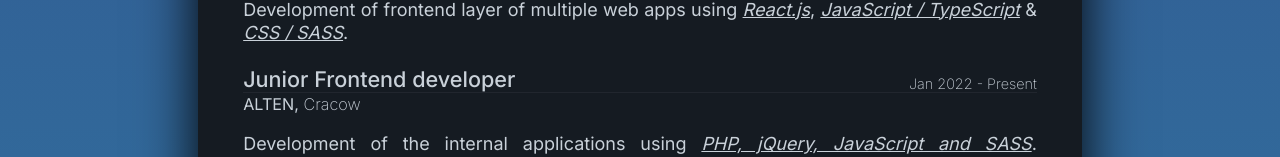
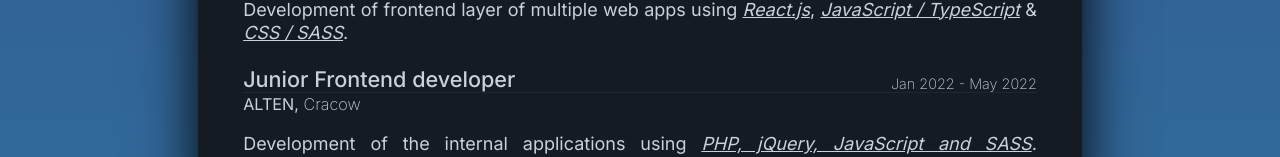
Before and after one commit to grzegorzxpatyk/my-resume, a React (Create React App) app: page / in a window 1280 px wide. Shown: the part 547-704 px from the top of the page. Built offline with nearby package versions, Linux system fonts and the light colour scheme.

Commit message:
fix typo in job duration

```diff
--- a/src/App.js
+++ b/src/App.js
@@ -21,7 +21,7 @@ const data = {
         },
         {
             position: 'Junior Frontend developer',
-            duration: 'Jan 2022 - Present',
+            duration: 'Jan 2022 - May 2022',
             company: 'ALTEN',
             location: 'Cracow',
             description:
```
